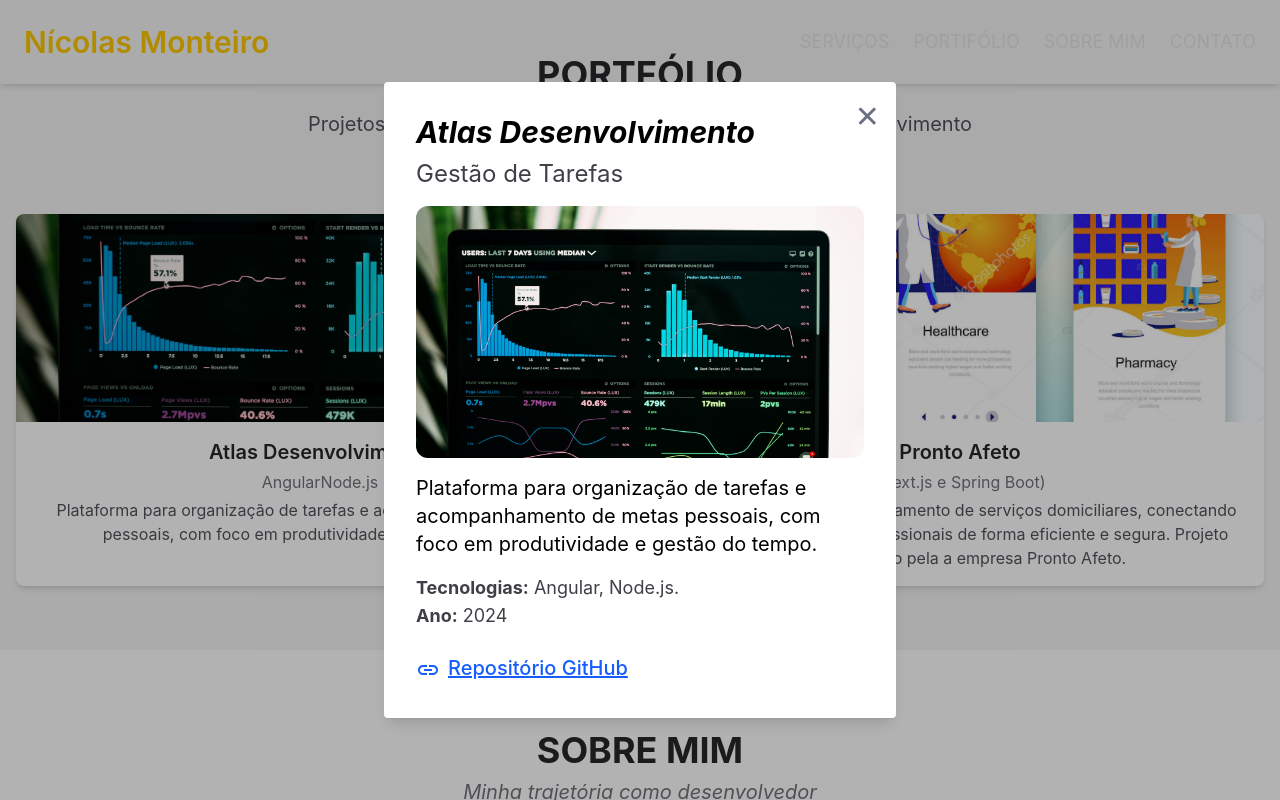
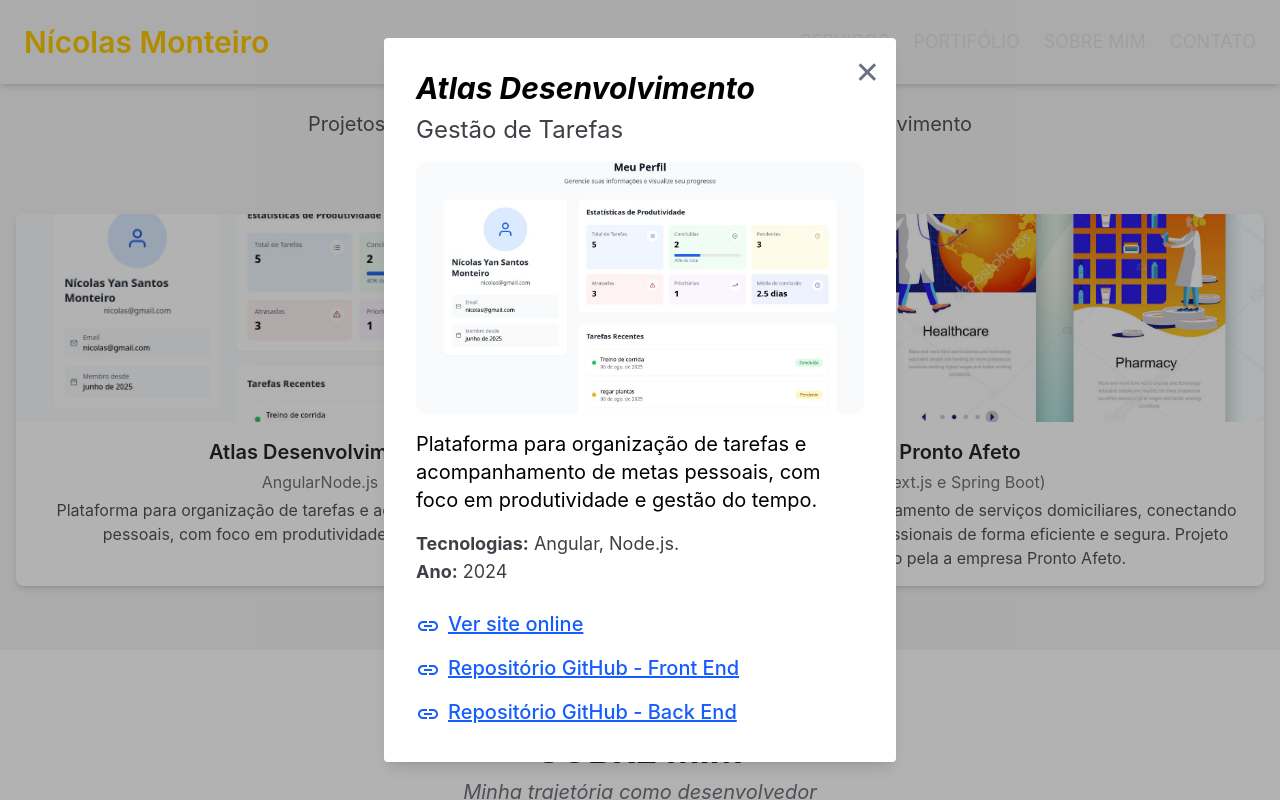
Before and after one commit to NicolasYMonteiro/portifolio, a Next.js app: page / in a window 1280 px wide. Both pictures are taken after a click on the button 320 px from the left and 1694 px from the top of the page. Shown: the part 1294-2094 px from the top of the page. Built offline with nearby package versions, Linux system fonts and the light colour scheme.

Commit message:
feat: add link correct to project

```diff
--- a/src/components/portfolio/modal.tsx
+++ b/src/components/portfolio/modal.tsx
@@ -7,8 +7,9 @@ interface projeto {
   descricao: string;
   imagem: string;
   alt: string;
-  github?: string; // opcional
-  site?: string;   // opcional
+  githubfront?: string; // opcional
+  githubback?: string; // opcional
+  site?: string; // opcional
   tecnologias: string[];
   data: string;
 }
@@ -44,17 +45,6 @@ const Modal = ({ projeto, onClose }: ModalProps) => {
         </div>
 
         <div className="mt-6 flex flex-col gap-3">
-          {projeto.github && (
-            <a
-              href={projeto.github}
-              target="_blank"
-              rel="noopener noreferrer"
-              className="text-blue-600 underline flex items-center"
-            >
-              <MdOutlineInsertLink className="text-2xl mr-2" />
-              <span className="text-xl font-medium mb-1">Repositório GitHub</span>
-            </a>
-          )}
           {projeto.site && (
             <a
               href={projeto.site}
@@ -66,6 +56,29 @@ const Modal = ({ projeto, onClose }: ModalProps) => {
               <span className="text-xl font-medium mb-1">Ver site online</span>
             </a>
           )}
+          {projeto.githubfront && (
+            <a
+              href={projeto.githubfront}
+              target="_blank"
+              rel="noopener noreferrer"
+              className="text-blue-600 underline flex items-center"
+            >
+              <MdOutlineInsertLink className="text-2xl mr-2" />
+              <span className="text-xl font-medium mb-1">Repositório GitHub - Front End</span>
+            </a>
+          )}
+          {projeto.githubback && (
+            <a
+              href={projeto.githubback}
+              target="_blank"
+              rel="noopener noreferrer"
+              className="text-blue-600 underline flex items-center"
+            >
+              <MdOutlineInsertLink className="text-2xl mr-2" />
+              <span className="text-xl font-medium mb-1">Repositório GitHub - Back End</span>
+            </a>
+          )}
+
         </div>
       </div>
     </div>
--- a/src/components/portfolio/portfolio.tsx
+++ b/src/components/portfolio/portfolio.tsx
@@ -10,7 +10,8 @@ interface projeto {
   descricao: string;
   imagem: string;
   alt: string;
-  github?: string; // opcional
+  githubfront?: string; // opcional
+  githubback?: string; // opcional
   site?: string;   // opcional
   tecnologias: string[];
   data: string;
@@ -22,9 +23,11 @@ const projetos: projeto[] = [
     subtitulo: "Gestão de Tarefas",
     descricao:
       "Plataforma para organização de tarefas e acompanhamento de metas pessoais, com foco em produtividade e gestão do tempo.",
-    imagem: "/portfolio/graficos.jpeg",
+    imagem: "/portfolio/Perfil.jpeg",
     alt: "Tela Inicial do Atlas",
-    github: "#", // link para GitHub ou deploy
+    githubfront: "https://github.com/NicolasYMonteiro/task-tracker-frontend",
+    githubback: "https://github.com/NicolasYMonteiro/task-tracker-backend",
+    site: "https://atlasdesenvolvimento.vercel.app/",
     tecnologias: ["Angular", "Node.js"],
     data: "2024",
   },
@@ -35,7 +38,6 @@ const projetos: projeto[] = [
     forma eficiente e segura. Projeto encomendado pela a empresa Pronto Afeto.`,
     imagem: "/portfolio/medico.jpg",
     alt: "Agendamento médico",
-    site: "#", // link para GitHub ou deploy
     tecnologias: ["(Next.js ", "e Spring Boot)"],
     data: "2024",
   },
```
Also changed, not shown: public/portfolio/Perfil.jpeg (added).
